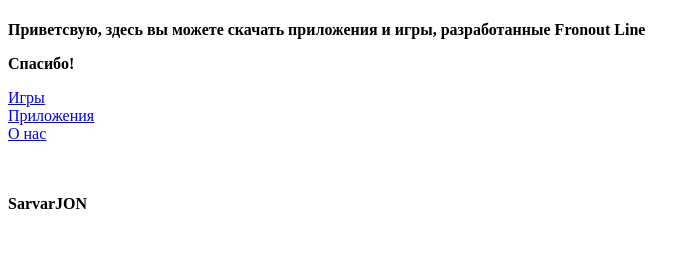
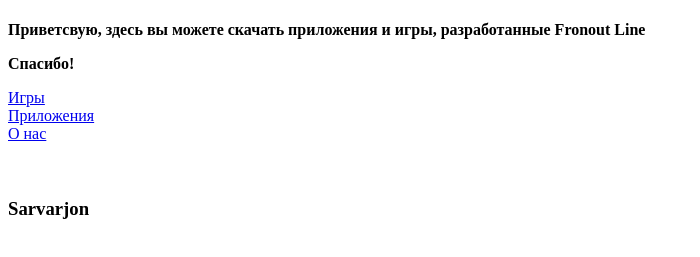
Before and after one commit to DeferW/Fronout-Line, a plain HTML site: page index.html in a window 1280 px wide. Shown: the part 59-316 px from the top of the page, without its empty margins (0-700 px from the left). Drawn offline with Linux system fonts and the light colour scheme.

Commit message:
Update index.html

```diff
--- a/index.html
+++ b/index.html
@@ -20,6 +20,6 @@
         <br>
         <br>
         <br>
-        <p class="b">SarvarJON</p>
+        <h3>Sarvarjon</h3>
     </body>
 </html>
```
